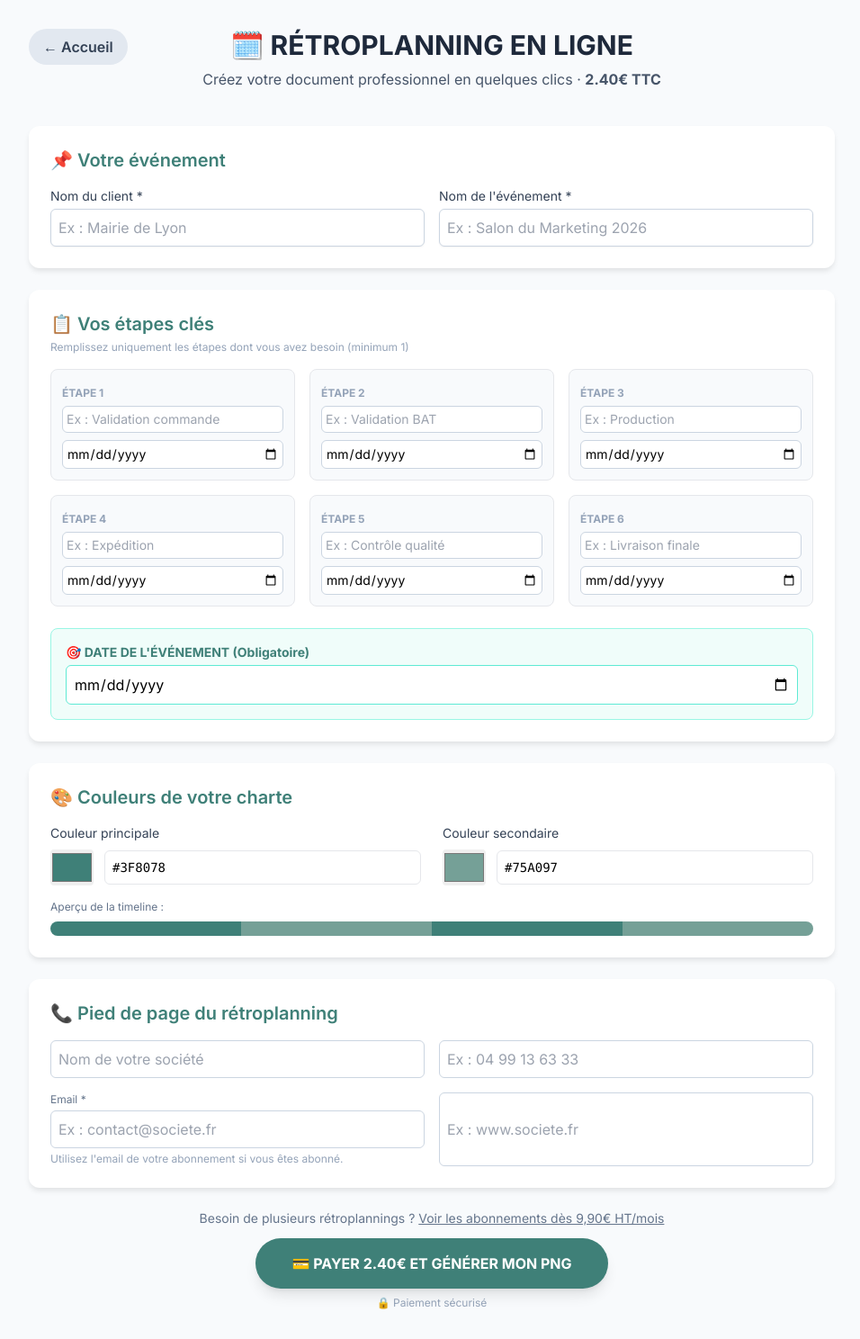
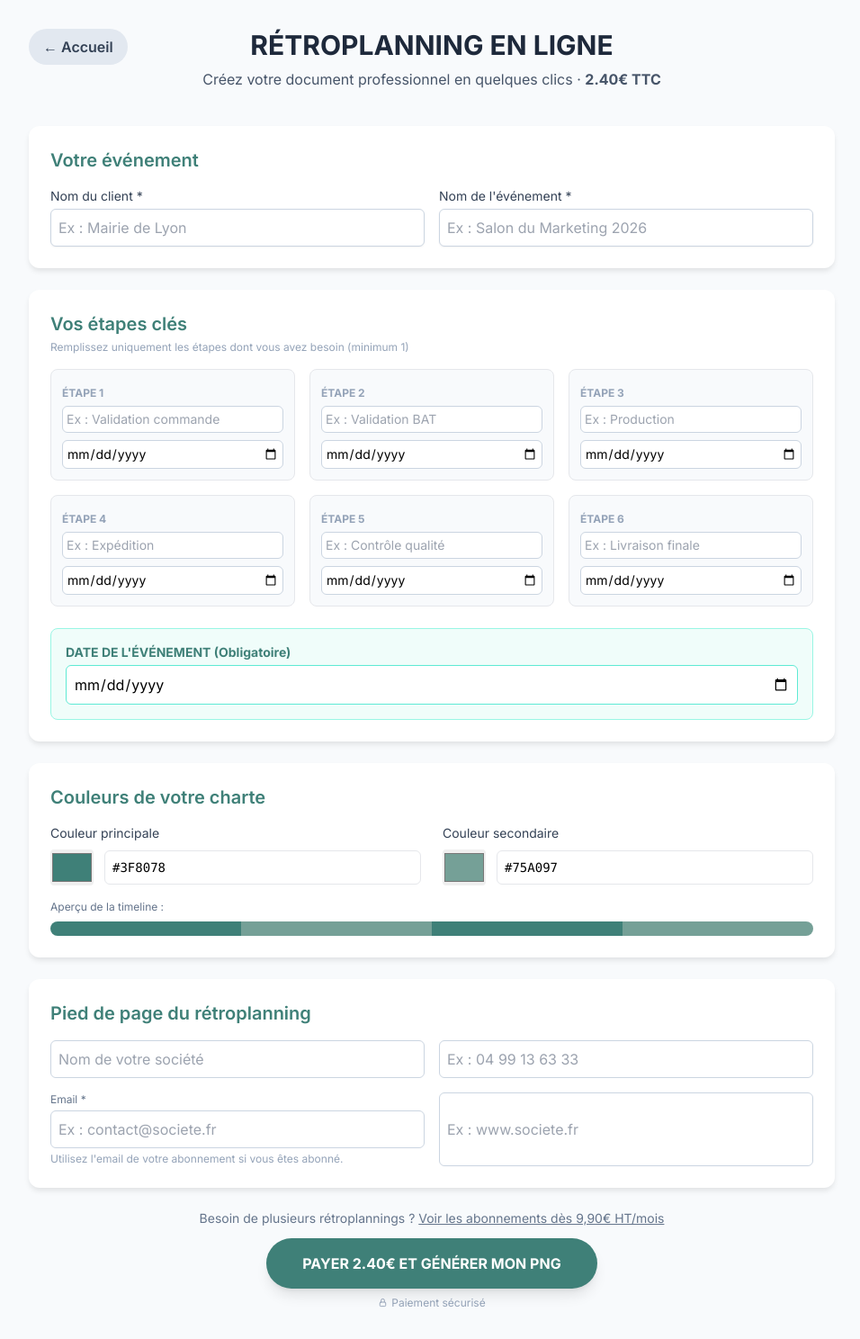
Before and after one commit to Omnipub/Retroplanning, a Flask app: page /formulaire in a window 1280 px wide. Shown: the whole page at 90% size, without its empty margins (160-1116 px from the left). Run offline with Flask 3, Linux system fonts and the light colour scheme; parts of the project's set-up code (start-up, migrations or seed data) failed here and were passed over; some libraries are stand-ins or nearby versions.

Commit message:
Update index.html

```diff
--- a/templates/index.html
+++ b/templates/index.html
@@ -30,7 +30,7 @@
     </a>
 
     <h1 class="text-3xl font-bold text-slate-800">
-        🗓️ RÉTROPLANNING EN LIGNE
+        RÉTROPLANNING EN LIGNE
     </h1>
 
     <p class="text-slate-600 mt-2">
@@ -42,7 +42,7 @@
 
             <!-- ÉVÉNEMENT -->
             <div class="card p-6">
-                <h2 class="text-xl font-semibold mb-4 dyn-text" style="color:#3F8078">📌 Votre événement</h2>
+                <h2 class="text-xl font-semibold mb-4 dyn-text" style="color:#3F8078">Votre événement</h2>
                 <div class="grid grid-cols-1 md:grid-cols-2 gap-4">
                     <div>
                         <label class="block text-sm font-medium text-slate-700">Nom du client *</label>
@@ -59,7 +59,7 @@
 
             <!-- ÉTAPES — toutes optionnelles sauf date_event -->
             <div class="card p-6">
-                <h2 class="text-xl font-semibold mb-1 dyn-text" style="color:#3F8078">📋 Vos étapes clés</h2>
+                <h2 class="text-xl font-semibold mb-1 dyn-text" style="color:#3F8078">Vos étapes clés</h2>
                 <p class="text-xs text-slate-400 mb-4">Remplissez uniquement les étapes dont vous avez besoin (minimum 1)</p>
                 <div class="grid grid-cols-1 md:grid-cols-2 lg:grid-cols-3 gap-4">
 
@@ -113,7 +113,7 @@
 
                 </div>
                 <div class="mt-6 p-4 bg-teal-50 border border-teal-200 rounded-lg">
-                    <label class="block text-sm font-bold dyn-text" style="color:#3F8078">🎯 DATE DE L'ÉVÉNEMENT (Obligatoire)</label>
+                    <label class="block text-sm font-bold dyn-text" style="color:#3F8078">DATE DE L'ÉVÉNEMENT (Obligatoire)</label>
                     <input type="date" name="date_event" required
                            class="mt-1 block w-full rounded-md border-teal-300 border p-2">
                 </div>
@@ -121,7 +121,7 @@
 
             <!-- COULEURS -->
             <div class="card p-6">
-                <h2 class="text-xl font-semibold mb-4 dyn-text" style="color:#3F8078">🎨 Couleurs de votre charte</h2>
+                <h2 class="text-xl font-semibold mb-4 dyn-text" style="color:#3F8078">Couleurs de votre charte</h2>
                 <div class="grid grid-cols-1 md:grid-cols-2 gap-6">
                     <div>
                         <label class="block text-sm font-medium text-slate-700 mb-2">Couleur principale</label>
@@ -155,7 +155,7 @@
 
             <!-- PIED DE PAGE -->
             <div class="card p-6">
-                <h2 class="text-xl font-semibold mb-4 dyn-text" style="color:#3F8078">📞 Pied de page du rétroplanning</h2>
+                <h2 class="text-xl font-semibold mb-4 dyn-text" style="color:#3F8078">Pied de page du rétroplanning</h2>
                 <div class="grid grid-cols-1 md:grid-cols-2 gap-4">
                     <input type="text" name="footer_societe" placeholder="Nom de votre société"
                            class="block w-full rounded-md border-slate-300 border p-2">
@@ -178,9 +178,9 @@
                 <button type="submit" id="btn-submit"
                         class="text-white font-bold py-4 px-10 rounded-full shadow-lg transition transform hover:scale-105"
                         style="background-color:#3F8078">
-                    💳 PAYER {{ prix }}€ ET GÉNÉRER MON PNG
+                    PAYER {{ prix }}€ ET GÉNÉRER MON PNG
                 </button>
-                <p class="text-slate-400 text-xs mt-2">🔒 Paiement sécurisé</p>
+                <p class="text-slate-400 text-xs mt-2"><svg width="11" height="11" viewBox="0 0 24 24" fill="none" stroke="currentColor" stroke-width="2" stroke-linecap="round" stroke-linejoin="round" style="display:inline-block;vertical-align:-1px;margin-right:4px;"><rect x="5" y="11" width="14" height="10" rx="2"/><path d="M8 11V7a4 4 0 0 1 8 0v4"/></svg>Paiement sécurisé</p>
             </div>
         </form>
     </div>
```
